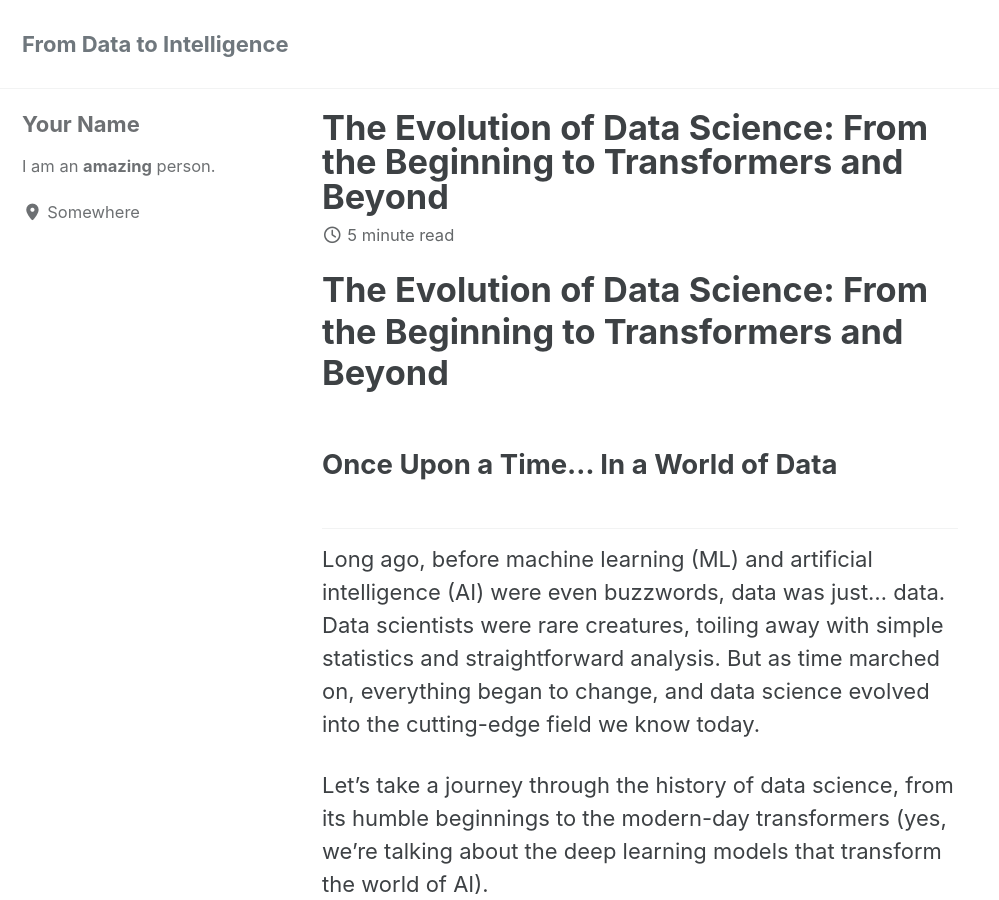
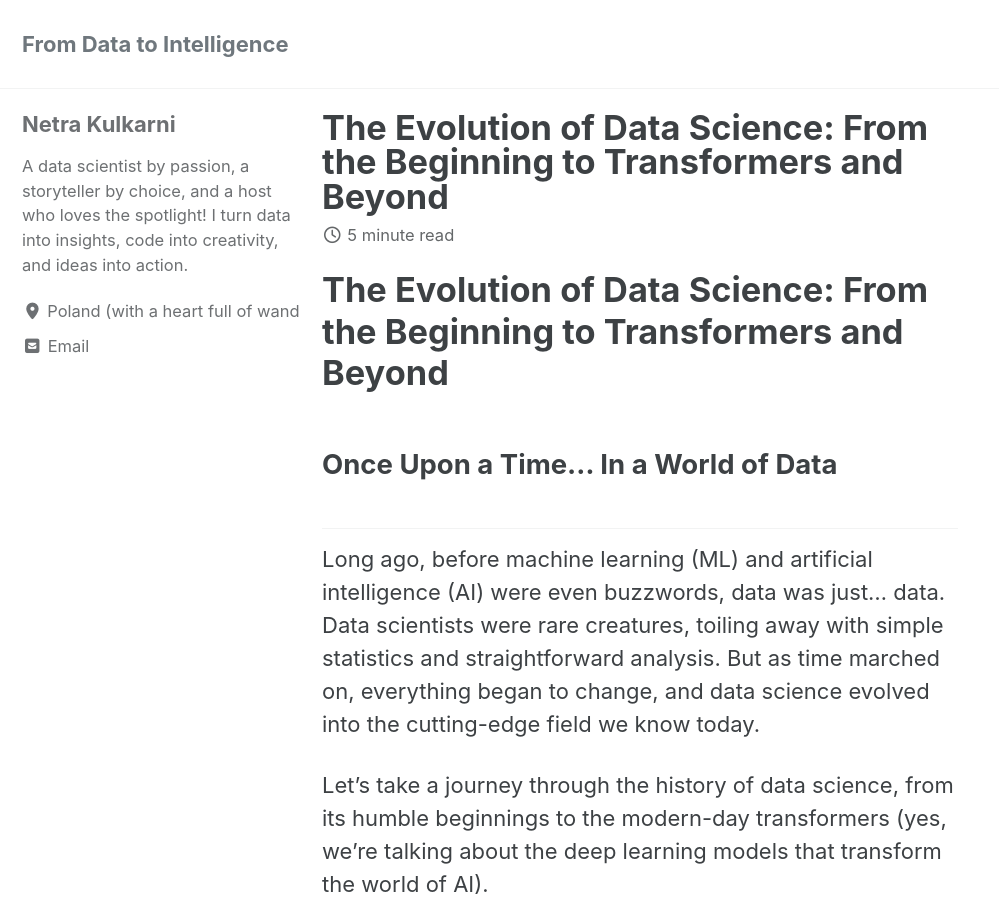
Before and after one commit to Uniquenetra/from-data-to-intelligence, a Jekyll site: the page built from _posts/2024-12-13-the-evolution-of-data-science-from-the-beginning-to-transformers-and-beyond.md, in a window 1280 px wide and 900 px high. Shown: the whole window, without its empty margins (0-999 px from the left). Built offline with Jekyll 4.4.1, drawn with Linux system fonts in a browser that asks for light colours; cached includes are drawn as plain includes.

Commit message:
Update _config.yml

```diff
--- a/_config.yml
+++ b/_config.yml
@@ -113,11 +113,11 @@ analytics:
 
 # Site Author
 author:
-  name             : "Your Name"
+  name             : "Netra Kulkarni"
   avatar           : # path of avatar image, e.g. "/assets/images/bio-photo.jpg"
-  bio              : "I am an **amazing** person."
-  location         : "Somewhere"
-  email            :
+  bio              : "A data scientist by passion, a storyteller by choice, and a host who loves the spotlight! I turn data into insights, code into creativity, and ideas into action."
+  location         : "Poland (with a heart full of wanderlust)"
+  email            : "uniquenetra@gmail.com"
   links:
     - label: "Email"
       icon: "fas fa-fw fa-envelope-square"
```
